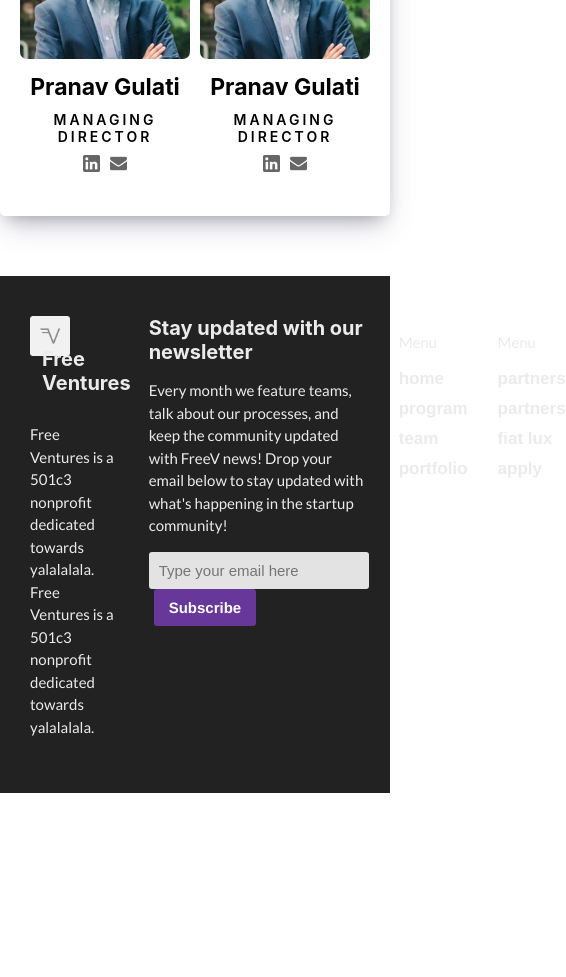
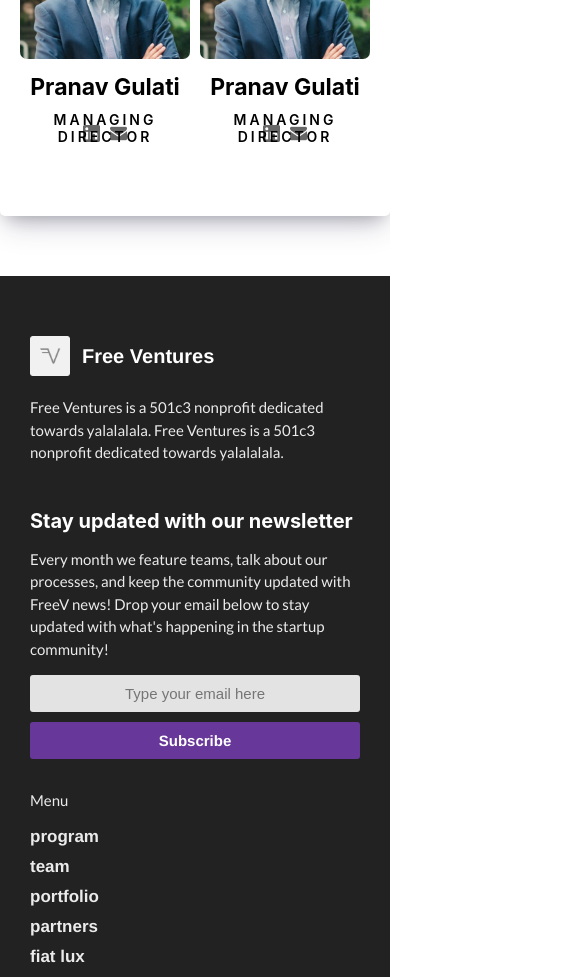
Before and after one commit to adhivd/freev-website, a React (Create React App) app: page /team in a window 390 px wide. Shown: the part 1020-1997 px from the top of the page, 566 px wide, since content can reach past the window. Before the commit the page ends 1813 px from the top, so only its background shows below. Built offline with nearby package versions, Linux system fonts and the light colour scheme.

Commit message:
responsiveness

```diff
--- a/src/Components/Footer.js
+++ b/src/Components/Footer.js
@@ -15,8 +15,8 @@
       <div className="footer">
         <div className="container">
             <span>
-                <img src={logogray} alt="FreeV Logo" />
-                <h1>Free Ventures</h1>
+                <Link exact to="/"><img src={logogray} alt="FreeV Logo" />
+                <h1>Free Ventures</h1></Link>
                 <p>Free Ventures is a 501c3 nonprofit dedicated towards yalalalala. Free Ventures is a 501c3 nonprofit dedicated towards yalalalala.</p>
             </span>
             <span>
@@ -27,15 +27,12 @@
             </span>
             <span className="links">
                 <p>Menu</p>
-                <Link exact to="/">Home</Link>
                 <Link to="/program">Program</Link>
                 <Link to="/team">Team</Link>
                 <Link to="/portfolio">Portfolio</Link>
-
             </span>
             <span className="links">
-                <p>Menu</p>
-                <Link to="/partners">Partners</Link>
+                <p className="disappear">.</p>
                 <Link to="/partners">Partners</Link>
                 <Link to="/fiatlux">Fiat lux</Link>
                 <Link to="/apply">Apply</Link>
--- a/src/styles/Footer.css
+++ b/src/styles/Footer.css
@@ -3,13 +3,15 @@
     background-color: #222222;
     margin: 0;
     height: auto;
-    padding: 40px 0;
+    padding: 60px 0;
     color: #ebebeb;
+    text-decoration: none;
 }
 
     .footer h1 {
         font-size: 20px;
         margin: 0;
+        color: white;
     }
 
     .footer p {
@@ -20,9 +22,11 @@
     .footer .container {
         display: grid;
         grid-template-columns: 1fr 2fr 0.5fr 0.5fr;
-        grid-column-gap: 30px;
+        grid-column-gap: 40px;
         grid-row-gap: 30px;
     }
+
+
 
     .footer input {
         background-color: #e3e3e3;
@@ -64,3 +68,49 @@
         font-size: 17px;
         text-transform: lowercase;
     }
+
+    .footer .links p {
+        margin-top: 0;
+    }
+
+    .disappear {
+        color: #222222;
+    }
+
+
+
+    @media (max-width: 1034px) {
+        .footer .container {
+            display: grid;
+            grid-template-columns: 1fr;
+            grid-column-gap: 40px;
+            grid-row-gap: 30px;
+        }
+
+        .links a {
+            margin-bottom: 0;
+        }
+
+        .disappear {
+            display: none;
+        }
+
+        .links:last-child {
+            position: relative;
+            bottom: 30px;
+        }
+
+        .footer input {
+            display: block;
+            text-align: center;
+            padding: 10px 0px;
+            margin: 0 auto;
+            width: 100%;
+        }
+
+        .footer .genericButton {
+            display: block;
+            text-align: center;
+            margin: 10px 0 0 0;
+        }
+    }
--- a/src/styles/Home.css
+++ b/src/styles/Home.css
@@ -364,4 +364,13 @@
             grid-row-gap: 30px;
             padding: 30px 0;
         }
+
+        .overview .mini-header h2 {
+            bottom: 0px;
+            left: 0px;
+        }
+
+        .overview .mini-header {
+            padding-top: 0px;
+        }
     }
```
